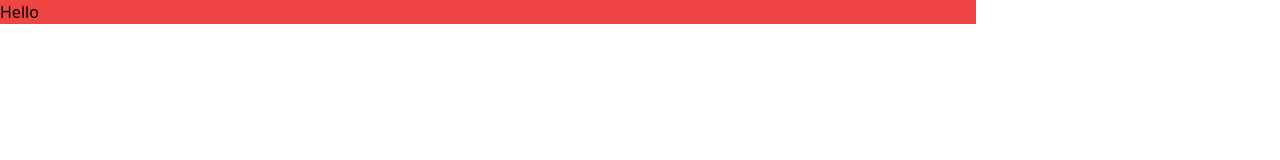
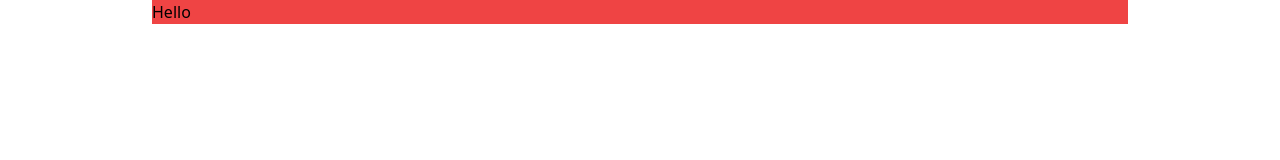
Before and after one commit to olivernjiru/tailwind, a website: page index.html in a window 1280 px wide. Drawn offline with nearby package versions, Linux system fonts and the light colour scheme; files that its build step writes are made by us from their sources.

Commit message:
added margin on the x-axis to be auto

```diff
--- a/index.html
+++ b/index.html
@@ -9,6 +9,6 @@
 </head>
 <body>
     <!-- NavBar -->
-    <nav class="relative container bg-red-500">Hello</nav>
+    <nav class="relative container mx-auto bg-red-500">Hello</nav>
 </body>
 </html>
```
